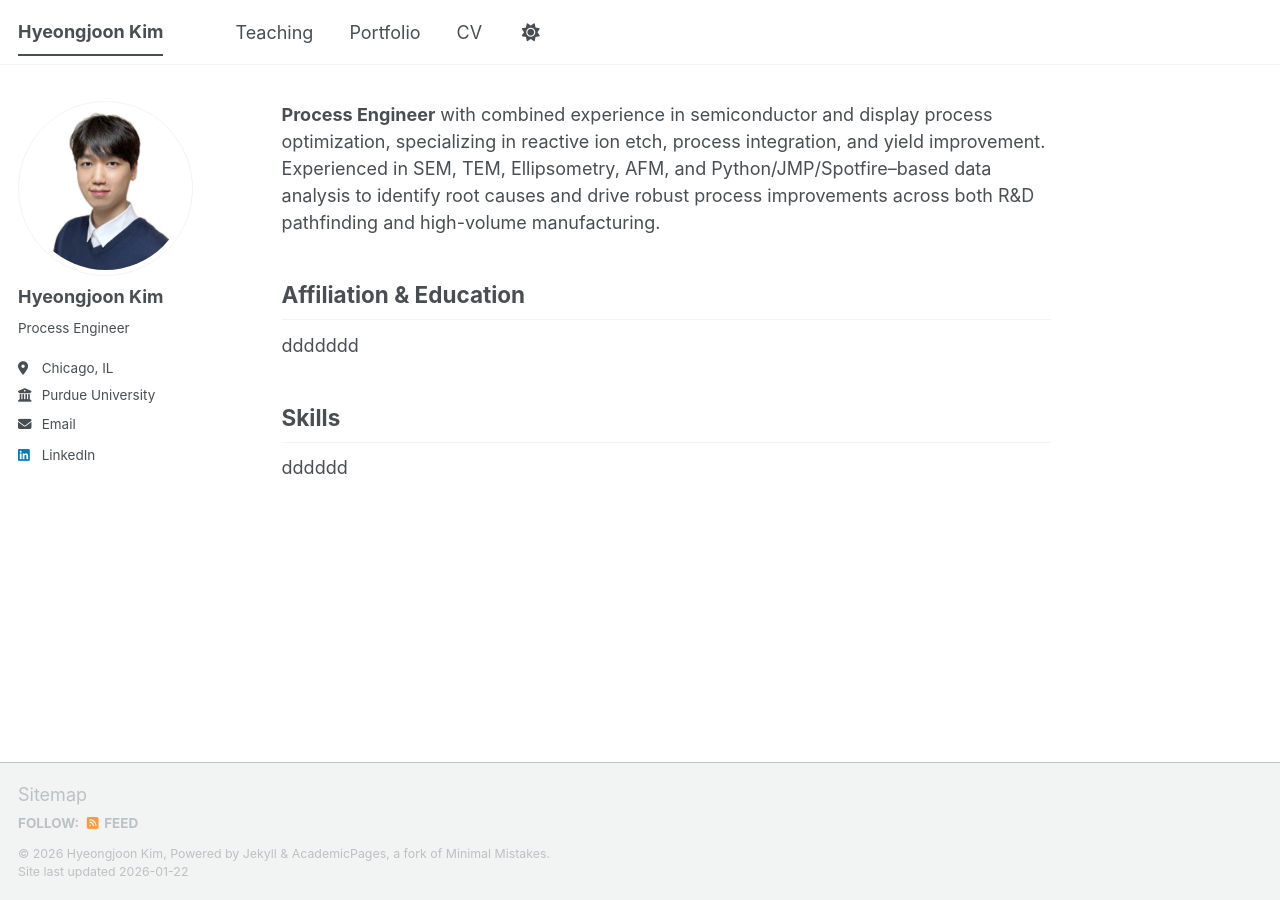
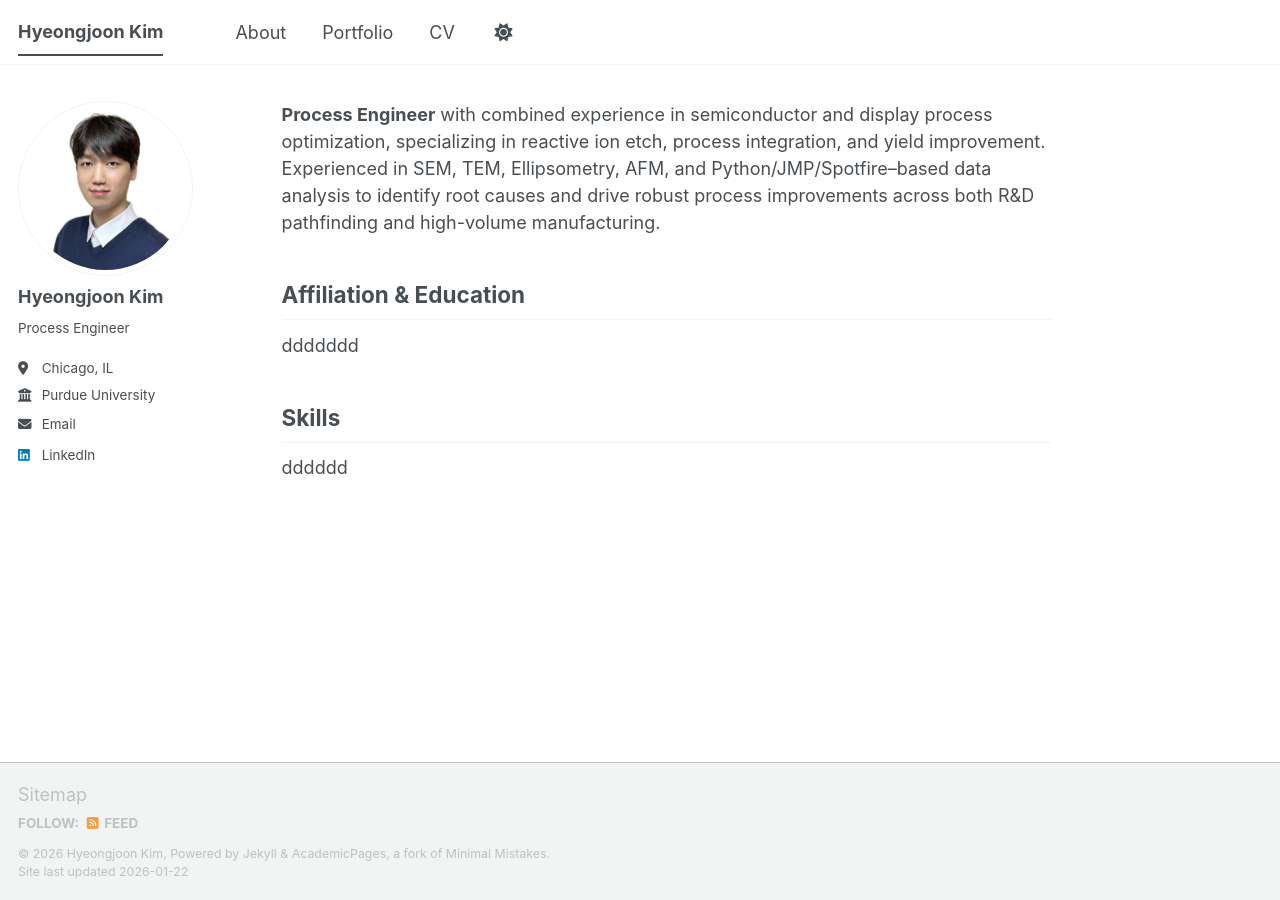
Before and after one commit to joonk1214/joonk1214.github.io, a Jekyll site: the page built from _pages/about.md, in a window 1280 px wide. Built offline with Jekyll 4.4.1, drawn with Linux system fonts in a browser that asks for light colours; a script bundle is joined from its source files by our own code; library files that are not in the unit come from our copies.

Commit message:
Update navigation.yml

```diff
--- a/_data/navigation.yml
+++ b/_data/navigation.yml
@@ -8,8 +8,8 @@
 #      Markdown formatted page while the second is generated using JSON.
 
 main:
-  - title: "Teaching"
-    url: /teaching/
+  - title: "About"
+    url: /about/
 
   - title: "Portfolio"
     url: /portfolio/
```
